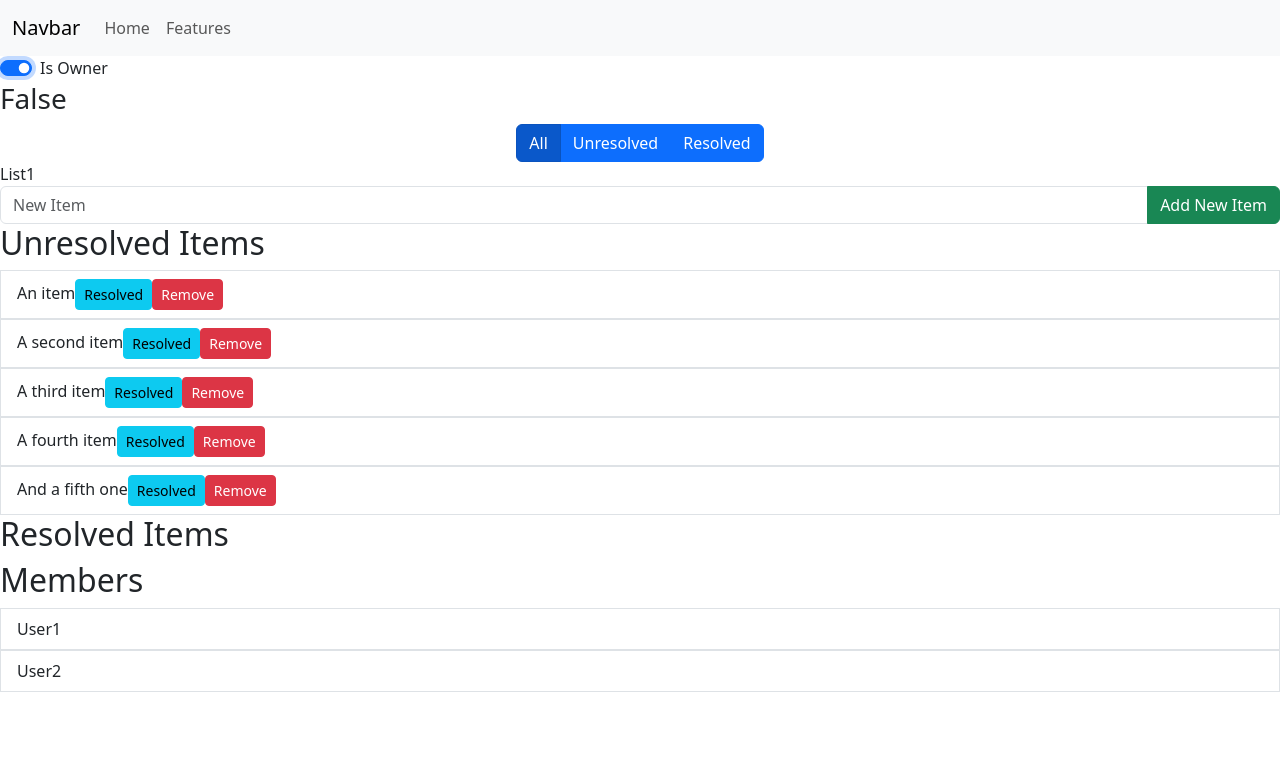
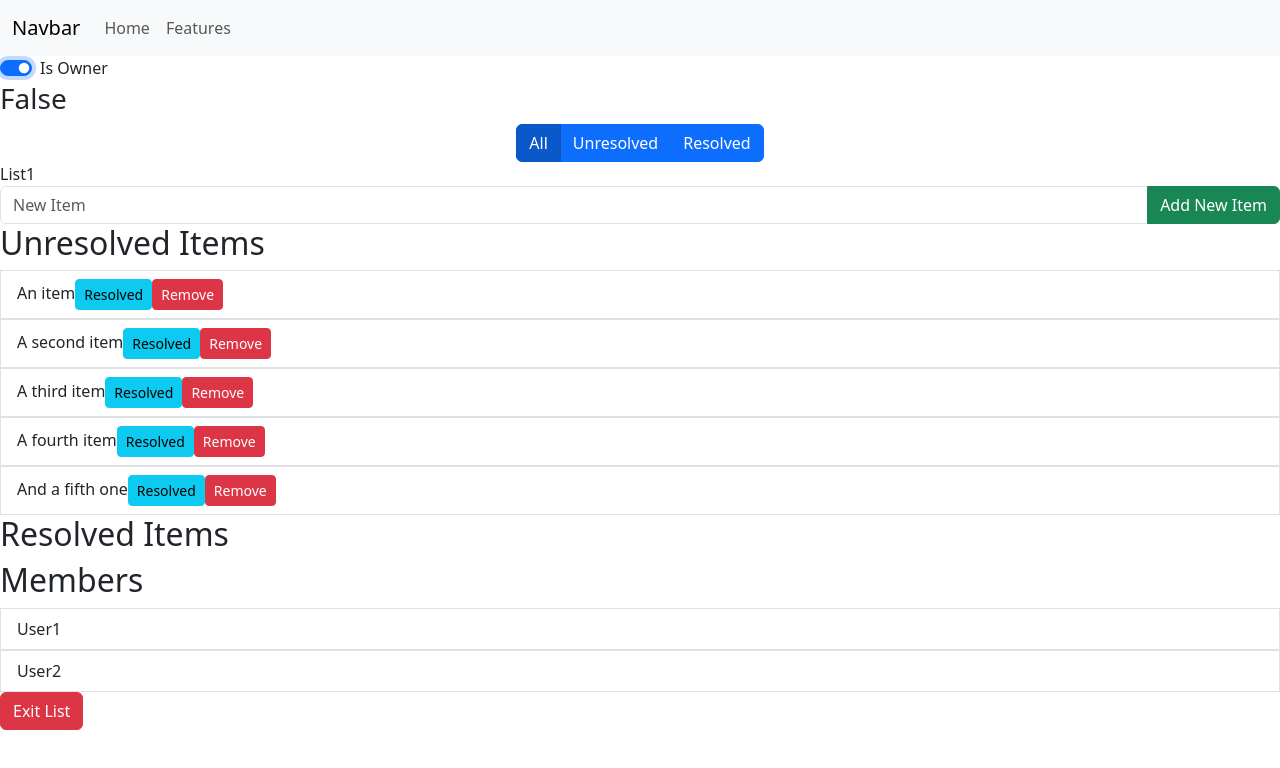
Before and after one commit to LLosTy/FrontEndHomework, a React (Create React App) app: page /List1 in a window 1280 px wide. Both pictures are taken after a click on the switch "Is Owner". Shown: the top 768 px of the page. Built offline with nearby package versions, Linux system fonts and the light colour scheme.

Commit message:
Added remove modal to remove yourself as a user from a list

```diff
--- a/src/components/List1.jsx
+++ b/src/components/List1.jsx
@@ -1,4 +1,5 @@
 import React, { useState } from 'react';
+import Modal from './modal';
 
 const List1 = () => {
   const [items, setItems] = useState([
@@ -262,13 +263,12 @@
               >
                 Remove
               </button>
-
               </> : <div></div>}
             </li>
           </div>
         ))}
       </ul>
-
+        {isOwner ?  <div></div> : <Modal></Modal>}
     </div>
   );
 };
--- /dev/null
+++ b/src/components/modal.jsx
@@ -0,0 +1,29 @@
+import React from 'react';
+const Modal = () => {
+    return (
+        <div>
+            <button type="button" class="btn btn-danger" data-bs-toggle="modal" data-bs-target="#exampleModal">
+            Exit List
+            </button>
+            <div class="modal fade" id="exampleModal" tabindex="-1" aria-labelledby="exampleModalLabel" aria-hidden="true">
+            <div class="modal-dialog">
+                <div class="modal-content">
+                <div class="modal-header">
+                    <h1 class="modal-title fs-5" id="exampleModalLabel">Modal title</h1>
+                    <button type="button" class="btn-close" data-bs-dismiss="modal" aria-label="Close"></button>
+                </div>
+                <div class="modal-body">
+                    Are you sure you wish to remove yourself from this list?
+                </div>
+                <div class="modal-footer">
+                    <button type="button" class="btn btn-secondary" data-bs-dismiss="modal">No</button>
+                    <button type="button" class="btn btn-primary">Yes</button>
+                </div>
+                </div>
+            </div>
+            </div>
+        </div>
+
+    )
+}
+export default Modal;
```
